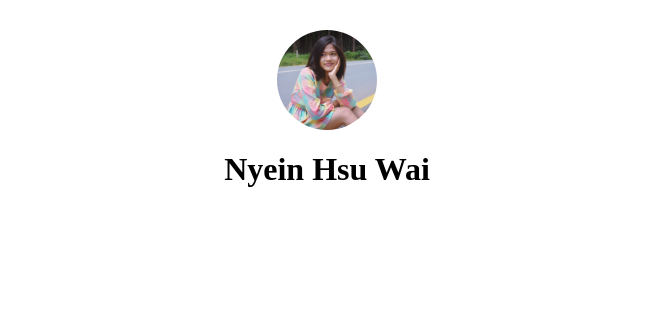
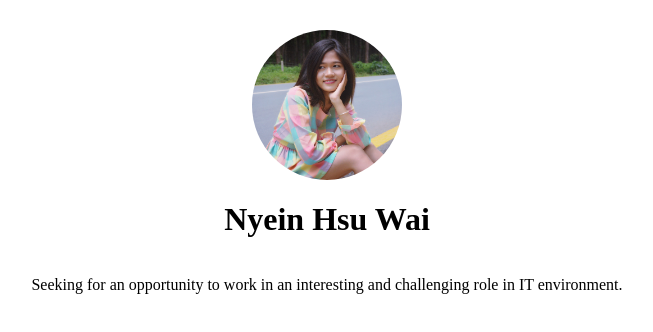
Before and after one commit to NyeinHW/NyeinHW.github.io, a plain HTML site: page index.html in a window 1280 px wide. Shown: the whole page, without its empty margins (313-966 px from the left). Drawn offline with Linux system fonts and the light colour scheme.

Commit message:
fourth commit

```diff
--- a/index.html
+++ b/index.html
@@ -8,6 +8,7 @@
         <div id="header">
             <img src="style/2.jpg" alt="My Photo"/>
             <h1>Nyein Hsu Wai</h1>
+            <p>Seeking for an opportunity to work in an interesting and challenging role in IT environment.</p>
         </div>
     </body>
 </html>
--- a/style/css/style.css
+++ b/style/css/style.css
@@ -10,7 +10,7 @@ img{
 }
 @media(min-width:600px){
     img{
-        width:100px;
+        width:150px;
     }
 }
 @media(max-width:599px){
```
